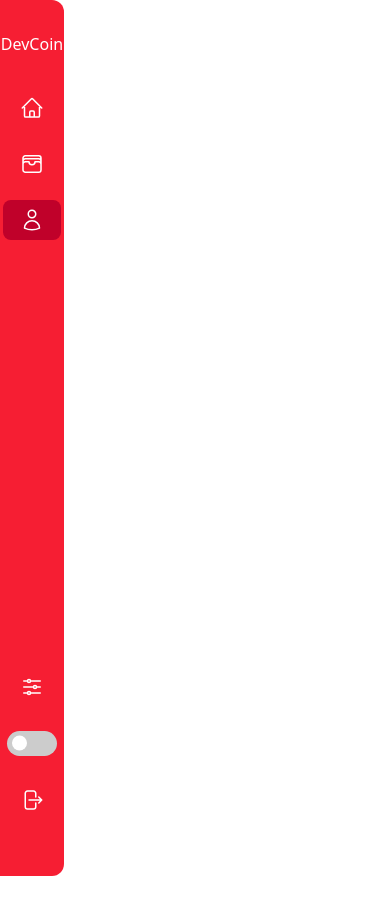
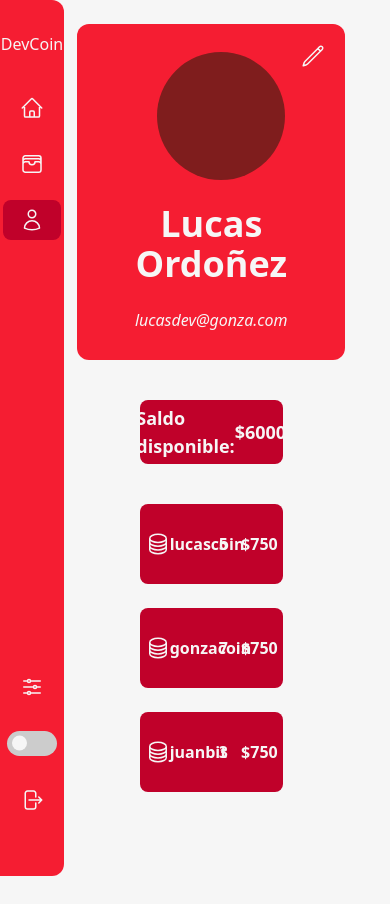
Before and after one commit to lautaroRocha/devCoin-front, a React (Vite) app: page /profile in a window 390 px wide. Before the commit this address had no page. Before the commit the page ends 844 px from the top, so only its background shows below. Built offline with nearby package versions, Linux system fonts and the light colour scheme.

Commit message:
improved styles and responsive on user profile

```diff
--- a/src/App.jsx
+++ b/src/App.jsx
@@ -15,7 +15,7 @@ function App() {
                 <Routes>
                     <Route path='/' element={<Home />} />
                     <Route path="/wallet" element={<Wallet />}/>
-                    <Route path="/user" element={<UserProfile />}/>
+                    <Route path="/profile" element={<UserProfile />}/>
                     <Route path='/settings' element={<SettingsPage/>}/>
                 </Routes>
             </BrowserRouter>
--- a/src/components/Balance/Balance.jsx
+++ b/src/components/Balance/Balance.jsx
@@ -6,15 +6,15 @@ const Balance = ({user}) => {
     const USER_COINS = [{token: "lucascoin", quantity:"5"}, {token: "gonzacoin", quantity:"7"}, {token: "juanbit", quantity:"3"}]
 
     return (
-        <div>
-           <div className='flex  bg-slate-400 justify-center rounded-lg items-center mx-auto my-6 w-2/5 text-lg font-semibold'>
+        <div className=' text-white w-8/12'>
+           <div className='flex   bg-secondary dark:bg-secondary/90 justify-center rounded-lg items-center my-10 mx-auto w-3/5 text-lg font-semibold px-3 py-1 sm:w-fit'>
             <h3>Saldo disponible:</h3>
             <span>$6000</span>
            </div>
-           <div className='flex flex-col gap-6 mb-28'>
+           <div className="group flex flex-col gap-6 mb-28 items-center ">
            {USER_COINS.map( (coin, idx)=> {
             return(
-             <div key={idx} className="flex  bg-slate-400 justify-center rounded-lg items-center mx-auto py-7 w-3/5 font-bold text-center">
+             <div key={idx} className="flex  bg-secondary dark:bg-secondary/90 justify-center rounded-lg items-center py-7 w-3/5 font-bold text-center" >
                 <svg xmlns="http://www.w3.org/2000/svg" fill="none" viewBox="0 0 24 24" strokeWidth={1.5} stroke="currentColor" className="w-6 h-6 w-1/4 ">
   <path strokeLinecap="round" strokeLinejoin="round" d="M20.25 6.375c0 2.278-3.694 4.125-8.25 4.125S3.75 8.653 3.75 6.375m16.5 0c0-2.278-3.694-4.125-8.25-4.125S3.75 4.097 3.75 6.375m16.5 0v11.25c0 2.278-3.694 4.125-8.25 4.125s-8.25-1.847-8.25-4.125V6.375m16.5 0v3.75m-16.5-3.75v3.75m16.5 0v3.75C20.25 16.153 16.556 18 12 18s-8.25-1.847-8.25-4.125v-3.75m16.5 0c0 2.278-3.694 4.125-8.25 4.125s-8.25-1.847-8.25-4.125" />
 </svg>
--- a/src/components/Navbar/Navbar.jsx
+++ b/src/components/Navbar/Navbar.jsx
@@ -20,7 +20,7 @@ const Navbar = () => {
     };
 
     return (
-        <nav className="fixed min-h-screen min-w-[4rem] rounded-r-xl bg-primary/90 text-white dark:bg-primary xl:w-[15%] 1700:w-[12%]">
+        <nav className="fixed min-h-screen min-w-[4rem] rounded-r-xl bg-primary/90 text-white dark:bg-primary xl:w-[15%] 1700:w-[12%] top-0">
             <div className="m-auto h-screen w-full">
                 <div className="mt-8 text-center">DevCoin</div>
                 <div className="mt-8 flex h-full flex-col justify-between xl:ml-3">
--- a/src/components/UserProfile/UserProfile.jsx
+++ b/src/components/UserProfile/UserProfile.jsx
@@ -14,6 +14,7 @@ const UserProfile = () => {
     )
 
 
+    const userPicture = useRef()
     const userName = useRef()
     const userEmail = useRef()
 
@@ -23,13 +24,13 @@ const UserProfile = () => {
             setEditing(true)
 
             const editableName = document.createElement("textarea");
-            editableName.className = "font-extrabold text-4xl w-3/5 h-fit bg-slate-400 text-center"
+            editableName.className = "font-extrabold text-4xl w-10/12 h-fit bg-primary dark:vg-primary/90 text-center md:w-fit md:p-0"
             editableName.textContent= user.username;
 
             const editableEmail = document.createElement("textarea");
-            editableName.className = "font-extrabold text-4xl w-3/5 h-fit bg-slate-400 text-center"
+            editableEmail.className = "w-3/5 h-7 bg-primary dark:vg-primary/90 text-center italic text-base md:w-fit"
             editableEmail.textContent= user.email;
-
+            userPicture.current.style.display = 'none'
             userName.current.replaceWith(editableName)
             userEmail.current.replaceWith(editableEmail)
     }
@@ -43,23 +44,26 @@ const UserProfile = () => {
        console.log(user)
        newValues[0].replaceWith(userName.current)
        newValues[1].replaceWith(userEmail.current)
+       userPicture.current.style.display = 'block'
        setEditing(false)
     }
     return (
         <>
-        <div className='flex flex-col bg-slate-400 justify-between	rounded-lg items-center gap-6 mx-auto py-7 md:flex-row w-4/5 relative' >
-            <div className='w-32 h-32 bg-red-900 rounded-full ml-5' />
-            <h1 className='font-extrabold text-4xl' ref={userName} id="user-value">{user.username}</h1>
-            <span className='mr-5 italic text-base' ref={userEmail} id="user-value">{user.email}</span>
+        <div className='flex flex-col h-screen items-center  w-11/12 ml-auto lg:w-8/12 lg:mr-auto lg:ml-45'>
+        <div className='flex flex-col bg-primary/90 dark:bg-primary/90 justify-between rounded-xl items-center gap-6 mt-6 py-7 md:flex-row w-9/12 relative text-center text-white' >
+            <div className='w-32 h-32 bg-red-900 rounded-full ml-5 aspect-square' ref={userPicture}/>
+            <h1 className='font-extrabold text-4xl px-3' ref={userName} id="user-value">{user.username}</h1>
+            <span className='italic text-base md:mr-5' ref={userEmail} id="user-value">{user.email}</span>
             {editing ?
-            <span className="w-6 h-6 fill-blue-500 absolute top-5 right-12 font-semibold hover:cursor-pointer" onClick={saveEditedContent}>GUARDAR</span>
+            <span className="absolute top-5 right-12 font-semibold hover:cursor-pointer" onClick={saveEditedContent}>GUARDAR</span>
             :
-                <svg xmlns="http://www.w3.org/2000/svg" fill="none" viewBox="0 0 24 24" strokeWidth={1.5} stroke="currentColor" className="w-6 h-6 fill-blue-500 absolute top-5 right-5 hover:cursor-pointer" onClick={editContent}>
+                <svg xmlns="http://www.w3.org/2000/svg" fill="none" viewBox="0 0 24 24" strokeWidth={1.5} stroke="currentColor" className="w-6 h-6 stroke-white absolute top-5 right-5 hover:cursor-pointer hover:border-spacing-60 hover:stroke-alternative " onClick={editContent}>
                 <path strokeLinecap="round" strokeLinejoin="round" d="M16.862 4.487l1.687-1.688a1.875 1.875 0 112.652 2.652L6.832 19.82a4.5 4.5 0 01-1.897 1.13l-2.685.8.8-2.685a4.5 4.5 0 011.13-1.897L16.863 4.487zm0 0L19.5 7.125" />
                 </svg>
             }
         </div>
         <Balance />
+        </div>
         </>
     );
 }
--- a/tailwind.config.cjs
+++ b/tailwind.config.cjs
@@ -11,7 +11,7 @@ module.exports = {
                 primary: '#f5061d',
                 secondary: '#c0012a',
                 black: '#161616',
-                white: '#fff',
+                white: '#f6f6f6',
                 alternative: '#ffb300',
             },
         },
```
